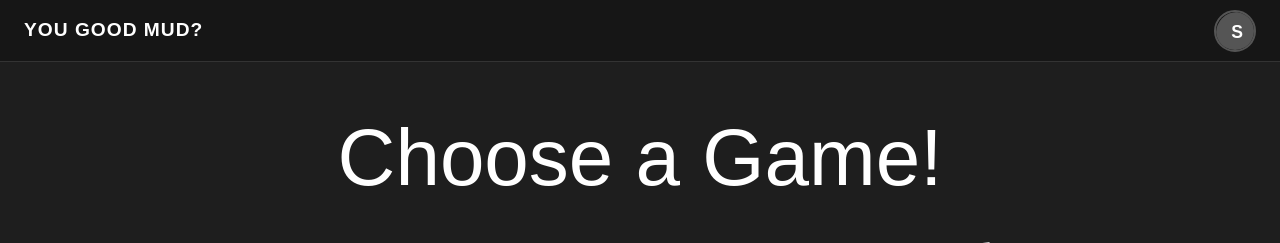
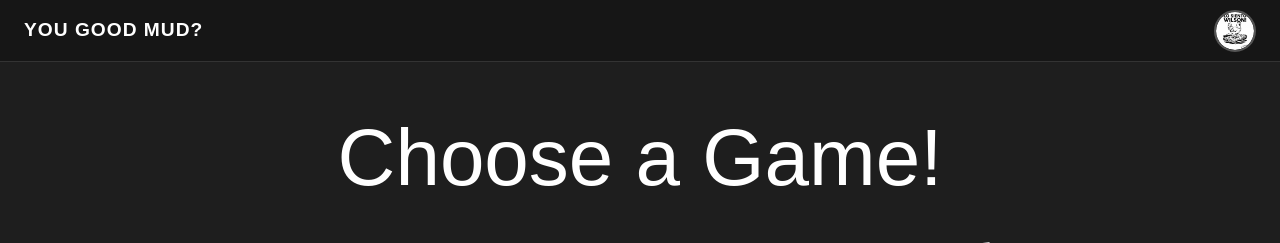
Before and after one commit to SmackyDahFrog/CITS3403-Project, a Flask app: page /stages in a window 1280 px wide. Shown: the top 243 px of the page. Run offline with Flask 3, Linux system fonts and the light colour scheme; the visitor is signed in with stand-in values (Sample User, id 1).

Commit message:
Show avatar image in navbar profile button, fallback to initial letter if no avatar set

```diff
--- a/app/templates/base.html
+++ b/app/templates/base.html
@@ -16,9 +16,15 @@
         {% if current_user.is_authenticated %}
         <div class="dropdown">
             <button class="profile-btn" type="button" data-bs-toggle="dropdown" aria-expanded="false">
-                <div class="profile-initial">
-                    {{ (current_user.display_name or current_user.username)[0].upper() }}
-                </div>
+                {% if current_user.avatar %}
+                    <img src="{{ url_for('static', filename='images/avatars/' ~ current_user.avatar ~ '.png') }}"
+                        alt="Profile" width="42" height="42"
+                        style="border-radius:50%; object-fit:cover; width:100%; height:100%;">
+                {% else %}
+                    <div class="profile-initial">
+                        {{ (current_user.display_name or current_user.username)[0].upper() }}
+                    </div>
+                {% endif %}
             </button>
             <ul class="dropdown-menu dropdown-menu-end dropdown-menu-dark">
                 <li>
```
